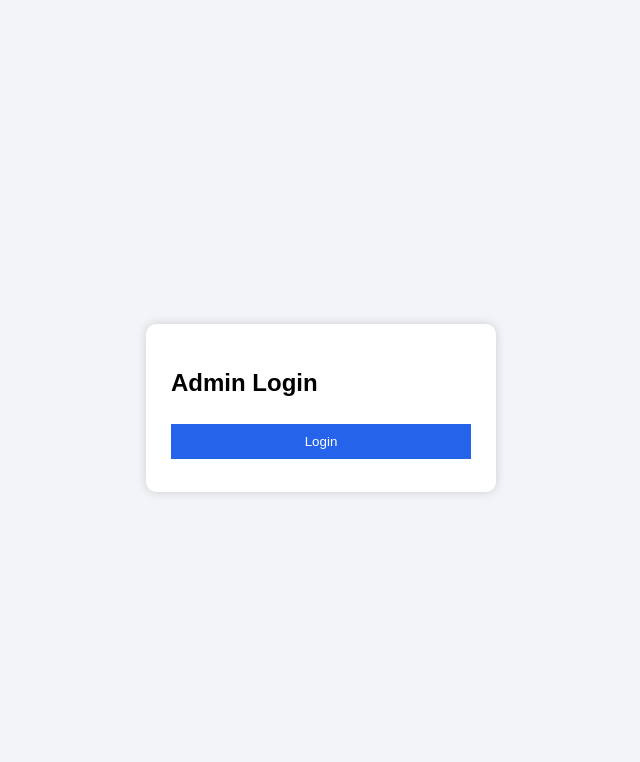
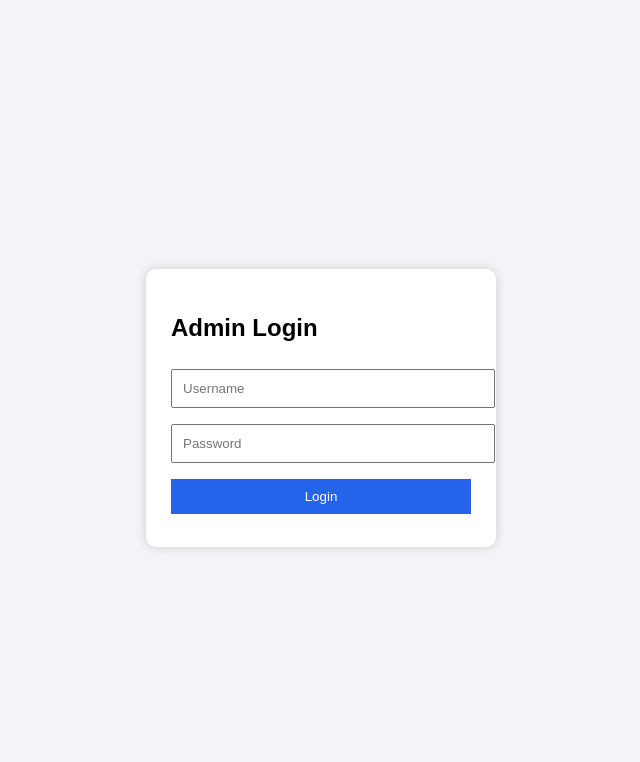
Before and after one commit to hihabibiiii/student-erp-system, a Flask app: page / in a window 1280 px wide. Shown: the top 762 px of the page, without its empty margins (319-959 px from the left). Run offline with Flask 3, Linux system fonts and the light colour scheme.

Commit message:
Added login feature

```diff
--- a/app.py
+++ b/app.py
@@ -1,7 +1,9 @@
-from flask import Flask, render_template, request, redirect, url_for
+from flask import Flask, render_template, request, redirect, url_for, session
 import sqlite3
 
 app = Flask(__name__)
+app.secret_key = "secret123"   # session key
+
 
 # ---------- DATABASE ----------
 def get_db():
@@ -11,6 +13,8 @@ def get_db():
 
 def init_db():
     conn = get_db()
+
+    # students table
     conn.execute("""
         CREATE TABLE IF NOT EXISTS students (
             id INTEGER PRIMARY KEY AUTOINCREMENT,
@@ -20,19 +24,65 @@ def init_db():
             phone TEXT
         )
     """)
+
+    # admin table
+    conn.execute("""
+        CREATE TABLE IF NOT EXISTS admin (
+            id INTEGER PRIMARY KEY AUTOINCREMENT,
+            username TEXT,
+            password TEXT
+        )
+    """)
+
+    # default admin insert (only once)
+    admin = conn.execute("SELECT * FROM admin").fetchone()
+    if not admin:
+        conn.execute(
+            "INSERT INTO admin (username, password) VALUES (?, ?)",
+            ("admin", "1234")
+        )
+
     conn.commit()
     conn.close()
+
 
 init_db()
 
 # ---------- ROUTES ----------
-@app.route("/")
+@app.route("/", methods=["GET", "POST"])
 def login():
+    if request.method == "POST":
+        username = request.form["username"]
+        password = request.form["password"]
+
+        conn = get_db()
+        admin = conn.execute(
+            "SELECT * FROM admin WHERE username=? AND password=?",
+            (username, password)
+        ).fetchone()
+        conn.close()
+
+        if admin:
+            session["admin"] = username
+            return redirect(url_for("dashboard"))
+        else:
+            return render_template("login.html", error="Invalid credentials")
+
     return render_template("login.html")
+
 
 @app.route("/dashboard")
 def dashboard():
+    if "admin" not in session:
+        return redirect(url_for("login"))
     return render_template("dashboard.html")
+
+
+@app.route("/logout")
+def logout():
+    session.pop("admin", None)
+    return redirect(url_for("login"))
+
 
 @app.route("/add-student", methods=["GET", "POST"])
 def add_student():
--- a/templates/dashboard.html
+++ b/templates/dashboard.html
@@ -12,6 +12,7 @@
   <a href="/add-student" class="box">➕ Add Student</a>
   <a href="/students" class="box">📋 View Students</a>
 </div>
+<a href="/logout" style="float:right; margin:20px;">Logout</a>
 
 </body>
 </html>
--- a/templates/login.html
+++ b/templates/login.html
@@ -8,9 +8,16 @@
 
 <div class="card">
   <h2>Admin Login</h2>
-  <a href="/dashboard">
-    <button>Login</button>
-  </a>
+
+  {% if error %}
+    <p style="color:red">{{ error }}</p>
+  {% endif %}
+
+  <form method="POST">
+    <input type="text" name="username" placeholder="Username" required>
+    <input type="password" name="password" placeholder="Password" required>
+    <button type="submit">Login</button>
+  </form>
 </div>
 
 </body>
```
Also changed, not shown: database.db.
